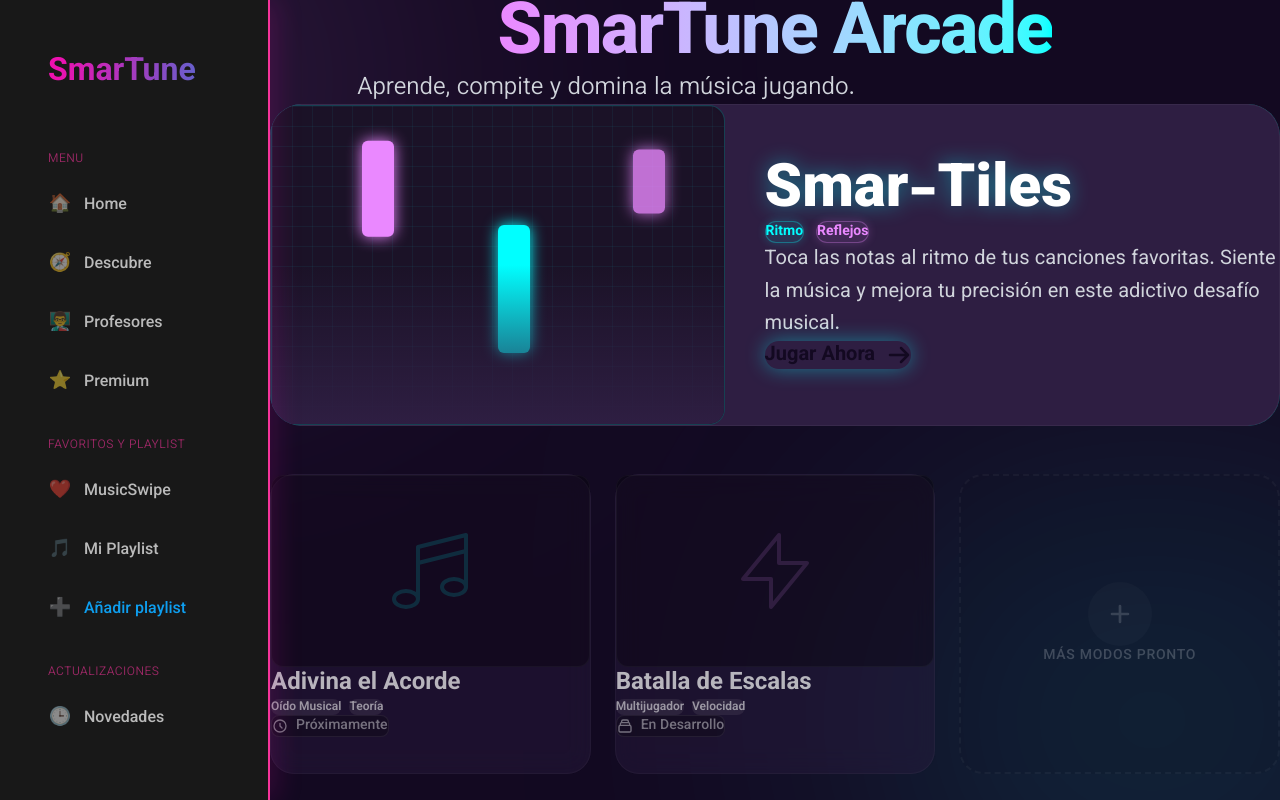
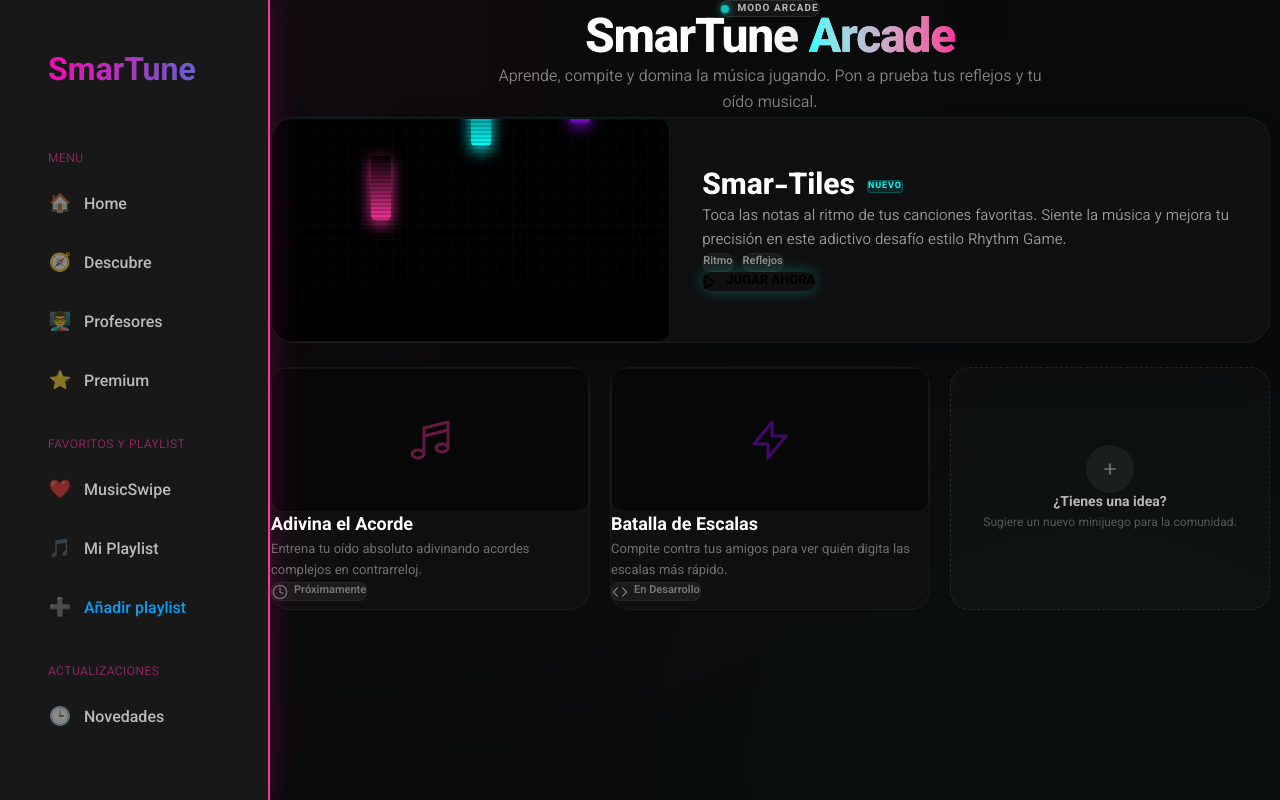
Before and after one commit to smartsystemsinnovation-del/smartune, a Next.js app in the folder web/: page /minijuegos in a window 1280 px wide. Built offline with nearby package versions, Linux system fonts and the light colour scheme; no server answers.

Commit message:
Mejora visual de la página de minijuegos y estilo arcade

```diff
--- a/web/src/app/minijuegos/page.tsx
+++ b/web/src/app/minijuegos/page.tsx
@@ -9,176 +9,176 @@ const containerVariants: Variants = {
   hidden: { opacity: 0 },
   visible: {
     opacity: 1,
-    transition: {
-      staggerChildren: 0.15,
-    },
+    transition: { staggerChildren: 0.1 },
   },
 };
 
 const itemVariants: Variants = {
-  hidden: { y: 20, opacity: 0 },
+  hidden: { y: 15, opacity: 0 },
   visible: {
     y: 0,
     opacity: 1,
-    transition: { type: "spring", stiffness: 100 },
+    transition: { type: "spring", stiffness: 100, damping: 20 },
   },
 };
 
+/* ── Íconos ── */
+const PlayIcon = () => (
+  <svg className="w-4 h-4" fill="none" stroke="currentColor" viewBox="0 0 24 24" strokeWidth="2.5" strokeLinecap="round" strokeLinejoin="round">
+    <polygon points="5 3 19 12 5 21 5 3"></polygon>
+  </svg>
+);
+
+const ClockIcon = () => (
+  <svg className="w-4 h-4" fill="none" stroke="currentColor" viewBox="0 0 24 24" strokeWidth="2" strokeLinecap="round" strokeLinejoin="round">
+    <circle cx="12" cy="12" r="10"></circle><polyline points="12 6 12 12 16 14"></polyline>
+  </svg>
+);
+
+const CodeIcon = () => (
+  <svg className="w-4 h-4" fill="none" stroke="currentColor" viewBox="0 0 24 24" strokeWidth="2" strokeLinecap="round" strokeLinejoin="round">
+    <polyline points="16 18 22 12 16 6"></polyline><polyline points="8 6 2 12 8 18"></polyline>
+  </svg>
+);
+
 export default function ArcadeLobbyPage() {
   return (
-    <div className="min-h-screen bg-[#130921] text-white p-6 md:p-12 overflow-hidden selection:bg-[#ea88ff] selection:text-white relative">
-      {/* Background Ambience (Neon Glows) */}
-      <div className="fixed inset-0 pointer-events-none z-0">
-        <div className="absolute top-[-10%] left-[-10%] w-[40%] h-[40%] bg-[#ea88ff] rounded-full mix-blend-screen filter blur-[150px] opacity-20"></div>
-        <div className="absolute bottom-[-10%] right-[-10%] w-[40%] h-[40%] bg-[#00ffff] rounded-full mix-blend-screen filter blur-[150px] opacity-20"></div>
+    <div className="min-h-screen bg-[#0a0a0a] text-white p-4 sm:p-8 md:p-12 overflow-hidden selection:bg-[#f6339a]/30 selection:text-white relative font-sans">
+
+      {/* ── Background Ambience (Neon Glows sutiles) ── */}
+      <div className="fixed inset-0 pointer-events-none z-0 overflow-hidden">
+        <div className="absolute top-[-20%] left-[-10%] w-[50%] h-[50%] bg-[#f6339a] rounded-full mix-blend-screen filter blur-[200px] opacity-[0.07]"></div>
+        <div className="absolute bottom-[-20%] right-[-10%] w-[50%] h-[50%] bg-[#00ffff] rounded-full mix-blend-screen filter blur-[200px] opacity-[0.05]"></div>
       </div>
 
-      <div className="max-w-7xl mx-auto relative z-10">
-        {/* Hero Section: Título y Subtítulo */}
+      <div className="max-w-[1000px] mx-auto relative z-10">
+
+        {/* ── Hero Section (Proporcionado) ── */}
         <motion.div
           initial={{ opacity: 0, y: -20 }}
           animate={{ opacity: 1, y: 0 }}
-          transition={{ duration: 0.6 }}
-          className="text-center mb-16 mt-8"
+          transition={{ duration: 0.5 }}
+          className="text-center mb-12 mt-4 flex flex-col items-center"
         >
-          <h1 className="text-5xl md:text-7xl font-extrabold tracking-tight mb-4 inline-block text-transparent bg-clip-text bg-gradient-to-r from-[#ea88ff] to-[#00ffff]">
-            SmarTune Arcade
+          <div className="inline-flex items-center gap-2 px-3 py-1 rounded-full bg-white/5 border border-white/10 mb-4">
+            <span className="w-2 h-2 rounded-full bg-[#00ffff] shadow-[0_0_8px_#00ffff] animate-pulse"></span>
+            <span className="text-[10px] uppercase tracking-widest font-bold text-white/70">Modo Arcade</span>
+          </div>
+
+          <h1 className="text-4xl md:text-5xl font-extrabold tracking-tight mb-3 text-transparent bg-clip-text bg-gradient-to-r from-white via-white to-white/50">
+            SmarTune <span className="text-transparent bg-clip-text bg-gradient-to-r from-[#00ffff] to-[#f6339a]">Arcade</span>
           </h1>
-          <p className="text-xl md:text-2xl text-gray-300 font-light max-w-2xl mx-auto">
-            Aprende, compite y domina la música jugando.
+          <p className="text-sm md:text-base text-white/50 font-light max-w-xl mx-auto leading-relaxed">
+            Aprende, compite y domina la música jugando. Pon a prueba tus reflejos y tu oído musical.
           </p>
         </motion.div>
 
-        {/* Contenido Principal con Stagger Animations */}
+        {/* ── Contenido Principal ── */}
         <motion.div
           variants={containerVariants}
           initial="hidden"
           animate="visible"
-          className="flex flex-col gap-12"
+          className="flex flex-col gap-6"
         >
-          {/* Juego Destacado: Smar-Tiles (Hero Card) */}
+          {/* ── Juego Destacado: Smar-Tiles (Tarjeta Horizontal) ── */}
           <motion.div variants={itemVariants}>
-            <div className="relative group rounded-[2rem] p-[2px] overflow-hidden transition-all duration-300">
-              {/* Borde Animado de Neón */}
-              <div className="absolute inset-0 bg-gradient-to-r from-[#00ffff] via-[#ea88ff] to-[#00ffff] opacity-40 blur-sm group-hover:opacity-100 group-hover:blur-md transition-all duration-500 animate-gradient-xy"></div>
+            <div className="relative group rounded-[24px] overflow-hidden bg-[#0f0f0f] border border-white/[0.05] shadow-2xl transition-colors hover:border-white/[0.1]">
 
-              <div className="relative bg-[#2e1e42] bg-opacity-80 backdrop-blur-xl rounded-[2rem] p-8 md:p-12 h-full w-full flex flex-col lg:flex-row items-center gap-10 border border-white/5 shadow-[0_0_30px_rgba(0,255,255,0.1)] group-hover:shadow-[0_0_50px_rgba(0,255,255,0.25)] transition-all duration-300 transform group-hover:-translate-y-2">
+              <div className="flex flex-col md:flex-row items-center p-6 md:p-8 gap-8">
 
-                {/* Visual Representation (Abstract Background) */}
-                <div className="w-full lg:w-[45%] h-64 md:h-80 rounded-2xl bg-black/40 overflow-hidden relative border border-[#00ffff]/20 shadow-inner flex-shrink-0">
-                  {/* Grid overlay */}
-                  <div className="absolute inset-0 bg-[linear-gradient(rgba(0,255,255,0.05)_1px,transparent_1px),linear-gradient(90deg,rgba(0,255,255,0.05)_1px,transparent_1px)] bg-[size:20px_20px]"></div>
+                {/* Visual Representation (Abstract Arcade) */}
+                <div className="w-full md:w-[40%] h-48 md:h-56 rounded-xl bg-black overflow-hidden relative border border-[#00ffff]/10 shadow-inner flex-shrink-0 group-hover:border-[#00ffff]/30 transition-colors duration-500">
+                  {/* Grid overlay & Scanlines */}
+                  <div className="absolute inset-0 bg-[linear-gradient(rgba(0,255,255,0.03)_1px,transparent_1px),linear-gradient(90deg,rgba(0,255,255,0.03)_1px,transparent_1px)] bg-[size:15px_15px]"></div>
+                  <div className="absolute inset-0 bg-[linear-gradient(transparent_50%,rgba(0,0,0,0.2)_50%)] bg-[size:100%_4px] pointer-events-none z-10"></div>
 
-                  {/* Abstract Falling Keys */}
-                  <motion.div
-                    animate={{ y: [0, 100, 0] }}
-                    transition={{ repeat: Infinity, duration: 3, ease: "linear" }}
-                    className="absolute top-0 left-[20%] w-8 h-24 bg-[#ea88ff] rounded-md shadow-[0_0_15px_#ea88ff]"
-                  ></motion.div>
-                  <motion.div
-                    animate={{ y: [-50, 50, -50] }}
-                    transition={{ repeat: Infinity, duration: 4, ease: "linear" }}
-                    className="absolute top-[30%] left-[50%] w-8 h-32 bg-[#00ffff] rounded-md shadow-[0_0_15px_#00ffff]"
-                  ></motion.div>
-                  <motion.div
-                    animate={{ y: [50, -50, 50] }}
-                    transition={{ repeat: Infinity, duration: 2.5, ease: "linear" }}
-                    className="absolute top-[10%] left-[80%] w-8 h-16 bg-[#ea88ff] rounded-md shadow-[0_0_15px_#ea88ff] opacity-80"
-                  ></motion.div>
+                  {/* Abstract Falling Keys (Proporcionadas) */}
+                  <motion.div animate={{ y: [0, 200, 0] }} transition={{ repeat: Infinity, duration: 2.5, ease: "linear" }} className="absolute -top-10 left-[25%] w-5 h-16 bg-gradient-to-b from-[#f6339a]/0 to-[#f6339a] rounded-sm shadow-[0_5px_15px_#f6339a]"></motion.div>
+                  <motion.div animate={{ y: [-100, 150, -100] }} transition={{ repeat: Infinity, duration: 3, ease: "linear" }} className="absolute -top-10 left-[50%] w-5 h-20 bg-gradient-to-b from-[#00ffff]/0 to-[#00ffff] rounded-sm shadow-[0_5px_15px_#00ffff]"></motion.div>
+                  <motion.div animate={{ y: [100, -100, 100] }} transition={{ repeat: Infinity, duration: 2, ease: "linear" }} className="absolute -top-10 left-[75%] w-5 h-12 bg-gradient-to-b from-[#9810fa]/0 to-[#9810fa] rounded-sm shadow-[0_5px_15px_#9810fa] opacity-80"></motion.div>
 
-                  {/* Bottom Fade out */}
-                  <div className="absolute bottom-0 left-0 w-full h-1/2 bg-gradient-to-t from-[#2e1e42] to-transparent"></div>
+                  <div className="absolute bottom-0 left-0 w-full h-1/3 bg-gradient-to-t from-black to-transparent z-10"></div>
                 </div>
 
-                {/* Content */}
-                <div className="w-full lg:w-[55%] flex flex-col items-start text-left">
-                  <h2 className="text-4xl md:text-6xl font-black mb-4 text-white drop-shadow-[0_0_10px_rgba(0,255,255,0.4)]">
+                {/* Contenido Destacado */}
+                <div className="w-full md:w-[60%] flex flex-col items-start text-left">
+                  <h2 className="text-2xl md:text-3xl font-extrabold mb-2 text-white flex items-center gap-3">
                     Smar-Tiles
+                    <span className="px-2 py-0.5 rounded text-[9px] uppercase tracking-widest font-bold bg-[#00ffff]/10 text-[#00ffff] border border-[#00ffff]/20">Nuevo</span>
                   </h2>
-                  <div className="flex flex-wrap gap-3 mb-6">
-                    <span className="px-4 py-1.5 text-sm font-bold text-[#00ffff] bg-[#00ffff]/10 border border-[#00ffff]/30 rounded-full shadow-[0_0_10px_rgba(0,255,255,0.2)]">
-                      Ritmo
-                    </span>
-                    <span className="px-4 py-1.5 text-sm font-bold text-[#ea88ff] bg-[#ea88ff]/10 border border-[#ea88ff]/30 rounded-full shadow-[0_0_10px_rgba(234,136,255,0.2)]">
-                      Reflejos
-                    </span>
-                  </div>
-                  <p className="text-gray-300 text-lg md:text-xl mb-8 leading-relaxed">
-                    Toca las notas al ritmo de tus canciones favoritas. Siente la música y mejora tu precisión en este adictivo desafío musical.
+
+                  <p className="text-white/60 text-sm md:text-[15px] mb-5 leading-relaxed font-light">
+                    Toca las notas al ritmo de tus canciones favoritas. Siente la música y mejora tu precisión en este adictivo desafío estilo Rhythm Game.
                   </p>
 
-                  <Link href="/minijuegos/smar-tiles" className="w-full md:w-auto inline-block">
+                  <div className="flex flex-wrap gap-2 mb-6">
+                    <span className="px-3 py-1 text-[11px] font-semibold text-white/50 bg-white/5 rounded-full border border-white/5">Ritmo</span>
+                    <span className="px-3 py-1 text-[11px] font-semibold text-white/50 bg-white/5 rounded-full border border-white/5">Reflejos</span>
+                  </div>
+
+                  <Link href="/minijuegos/smar-tiles" className="w-full sm:w-auto inline-block">
                     <motion.button
-                      whileHover={{ scale: 1.05 }}
-                      whileTap={{ scale: 0.95 }}
-                      className="w-full md:w-auto px-10 py-5 bg-gradient-to-r from-[#00ffff] to-[#ea88ff] text-[#130921] font-bold text-xl rounded-full transition-transform duration-300 shadow-[0_0_20px_rgba(0,255,255,0.4)] group-hover:shadow-[0_0_30px_rgba(0,255,255,0.6)] flex items-center justify-center gap-3"
+                      whileTap={{ scale: 0.96 }}
+                      className="w-full sm:w-auto px-6 py-2.5 bg-gradient-to-r from-[#00ffff] to-[#00bfff] text-black font-extrabold text-[13px] rounded-full transition-all duration-300 shadow-[0_0_15px_rgba(0,255,255,0.3)] hover:shadow-[0_0_25px_rgba(0,255,255,0.5)] flex items-center justify-center gap-2"
                     >
-                      <span>Jugar Ahora</span>
-                      <svg className="w-6 h-6" fill="none" stroke="currentColor" viewBox="0 0 24 24"><path strokeLinecap="round" strokeLinejoin="round" strokeWidth="2.5" d="M14 5l7 7m0 0l-7 7m7-7H3"></path></svg>
+                      <PlayIcon />
+                      JUGAR AHORA
                     </motion.button>
                   </Link>
                 </div>
-
               </div>
             </div>
           </motion.div>
 
-          {/* Cuadrícula de Otros Juegos (Grid Section) */}
-          <div className="grid grid-cols-1 md:grid-cols-3 gap-6">
+          {/* ── Cuadrícula de Otros Juegos ── */}
+          <div className="grid grid-cols-1 sm:grid-cols-2 lg:grid-cols-3 gap-5">
 
             {/* Juego 2: Adivina el Acorde */}
-            <motion.div variants={itemVariants}>
-              <div className="h-full bg-[#2e1e42]/60 backdrop-blur-md rounded-[1.5rem] p-6 border border-white/5 opacity-70 flex flex-col group transition-all duration-300 hover:border-white/10">
-                <div className="w-full h-48 bg-black/40 rounded-xl mb-6 flex items-center justify-center border border-white/5 relative overflow-hidden">
-                  <div className="absolute inset-0 flex items-center justify-center opacity-20">
-                     <svg className="w-24 h-24 text-[#00ffff]" fill="none" stroke="currentColor" viewBox="0 0 24 24"><path strokeLinecap="round" strokeLinejoin="round" strokeWidth="1" d="M9 19V6l12-3v13M9 19c0 1.105-1.343 2-3 2s-3-.895-3-2 1.343-2 3-2 3 .895 3 2zm12-3c0 1.105-1.343 2-3 2s-3-.895-3-2 1.343-2 3-2 3 .895 3 2zM9 10l12-3"></path></svg>
+            <motion.div variants={itemVariants} className="h-full">
+              <div className="h-full bg-[#0f0f0f] rounded-[20px] p-5 border border-white/[0.05] flex flex-col group transition-all duration-300 hover:border-white/[0.1] hover:bg-[#151515]">
+                <div className="w-full h-36 bg-black/50 rounded-xl mb-4 flex items-center justify-center border border-white/5 relative overflow-hidden group-hover:border-[#f6339a]/20 transition-colors">
+                  <div className="absolute inset-0 flex items-center justify-center">
+                    <svg className="w-12 h-12 text-[#f6339a] opacity-40 group-hover:opacity-80 transition-opacity group-hover:scale-110 duration-500" fill="none" stroke="currentColor" viewBox="0 0 24 24"><path strokeLinecap="round" strokeLinejoin="round" strokeWidth="1.5" d="M9 19V6l12-3v13M9 19c0 1.105-1.343 2-3 2s-3-.895-3-2 1.343-2 3-2 3 .895 3 2zm12-3c0 1.105-1.343 2-3 2s-3-.895-3-2 1.343-2 3-2 3 .895 3 2zM9 10l12-3"></path></svg>
                   </div>
                 </div>
-                <h3 className="text-2xl font-bold text-white mb-3">Adivina el Acorde</h3>
-                <div className="flex flex-wrap gap-2 mb-6">
-                  <span className="px-3 py-1 text-xs font-semibold text-white/80 bg-white/10 rounded-full">Oído Musical</span>
-                  <span className="px-3 py-1 text-xs font-semibold text-white/80 bg-white/10 rounded-full">Teoría</span>
-                </div>
+                <h3 className="text-lg font-bold text-white mb-1.5">Adivina el Acorde</h3>
+                <p className="text-[13px] text-white/40 mb-4 line-clamp-2 leading-relaxed">Entrena tu oído absoluto adivinando acordes complejos en contrarreloj.</p>
                 <div className="mt-auto">
-                  <div className="inline-flex items-center gap-2 px-4 py-2 bg-black/30 text-white/60 font-medium text-sm rounded-lg border border-white/10">
-                    <svg className="w-4 h-4" fill="none" stroke="currentColor" viewBox="0 0 24 24"><path strokeLinecap="round" strokeLinejoin="round" strokeWidth="2" d="M12 8v4l3 3m6-3a9 9 0 11-18 0 9 9 0 0118 0z"></path></svg>
-                    Próximamente
+                  <div className="inline-flex items-center gap-1.5 px-3 py-1.5 bg-white/5 text-white/40 font-semibold text-[11px] rounded-lg border border-white/5">
+                    <ClockIcon /> Próximamente
                   </div>
                 </div>
               </div>
             </motion.div>
 
             {/* Juego 3: Batalla de Escalas */}
-            <motion.div variants={itemVariants}>
-              <div className="h-full bg-[#2e1e42]/60 backdrop-blur-md rounded-[1.5rem] p-6 border border-white/5 opacity-70 flex flex-col group transition-all duration-300 hover:border-white/10">
-                <div className="w-full h-48 bg-black/40 rounded-xl mb-6 flex items-center justify-center border border-white/5 relative overflow-hidden">
-                   <div className="absolute inset-0 flex items-center justify-center opacity-20">
-                      <svg className="w-24 h-24 text-[#ea88ff]" fill="none" stroke="currentColor" viewBox="0 0 24 24"><path strokeLinecap="round" strokeLinejoin="round" strokeWidth="1" d="M13 10V3L4 14h7v7l9-11h-7z"></path></svg>
-                   </div>
+            <motion.div variants={itemVariants} className="h-full">
+              <div className="h-full bg-[#0f0f0f] rounded-[20px] p-5 border border-white/[0.05] flex flex-col group transition-all duration-300 hover:border-white/[0.1] hover:bg-[#151515]">
+                <div className="w-full h-36 bg-black/50 rounded-xl mb-4 flex items-center justify-center border border-white/5 relative overflow-hidden group-hover:border-[#9810fa]/20 transition-colors">
+                  <div className="absolute inset-0 flex items-center justify-center">
+                    <svg className="w-12 h-12 text-[#9810fa] opacity-40 group-hover:opacity-80 transition-opacity group-hover:scale-110 duration-500" fill="none" stroke="currentColor" viewBox="0 0 24 24"><path strokeLinecap="round" strokeLinejoin="round" strokeWidth="1.5" d="M13 10V3L4 14h7v7l9-11h-7z"></path></svg>
+                  </div>
                 </div>
-                <h3 className="text-2xl font-bold text-white mb-3">Batalla de Escalas</h3>
-                <div className="flex flex-wrap gap-2 mb-6">
-                  <span className="px-3 py-1 text-xs font-semibold text-white/80 bg-white/10 rounded-full">Multijugador</span>
-                  <span className="px-3 py-1 text-xs font-semibold text-white/80 bg-white/10 rounded-full">Velocidad</span>
-                </div>
+                <h3 className="text-lg font-bold text-white mb-1.5">Batalla de Escalas</h3>
+                <p className="text-[13px] text-white/40 mb-4 line-clamp-2 leading-relaxed">Compite contra tus amigos para ver quién digita las escalas más rápido.</p>
                 <div className="mt-auto">
-                  <div className="inline-flex items-center gap-2 px-4 py-2 bg-black/30 text-white/60 font-medium text-sm rounded-lg border border-white/10">
-                    <svg className="w-4 h-4" fill="none" stroke="currentColor" viewBox="0 0 24 24"><path strokeLinecap="round" strokeLinejoin="round" strokeWidth="2" d="M19 11H5m14 0a2 2 0 012 2v6a2 2 0 01-2 2H5a2 2 0 01-2-2v-6a2 2 0 012-2m14 0V9a2 2 0 00-2-2M5 11V9a2 2 0 012-2m0 0V5a2 2 0 012-2h6a2 2 0 012 2v2M7 7h10"></path></svg>
-                    En Desarrollo
+                  <div className="inline-flex items-center gap-1.5 px-3 py-1.5 bg-white/5 text-white/40 font-semibold text-[11px] rounded-lg border border-white/5">
+                    <CodeIcon /> En Desarrollo
                   </div>
                 </div>
               </div>
             </motion.div>
 
-            {/* Espacio extra (opcional) para equilibrio visual de las 3 columnas en Desktop */}
-             <motion.div variants={itemVariants}>
-               <div className="h-full min-h-[300px] bg-black/10 rounded-[1.5rem] p-6 border-2 border-dashed border-white/10 opacity-40 flex items-center justify-center flex-col text-center transition-all duration-300 hover:opacity-60">
-                 <div className="w-16 h-16 rounded-full bg-white/5 flex items-center justify-center mb-4">
-                   <svg className="w-8 h-8 text-white/40" fill="none" stroke="currentColor" viewBox="0 0 24 24"><path strokeLinecap="round" strokeLinejoin="round" strokeWidth="2" d="M12 6v6m0 0v6m0-6h6m-6 0H6"></path></svg>
-                 </div>
-                 <span className="text-white/50 font-medium tracking-wider text-sm uppercase">Más Modos Pronto</span>
-               </div>
-             </motion.div>
+            {/* Tarjeta de Sugerencias (Equilibrio visual) */}
+            <motion.div variants={itemVariants} className="h-full">
+              <div className="h-full bg-white/[0.02] rounded-[20px] p-5 border border-dashed border-white/10 flex flex-col items-center justify-center text-center transition-all duration-300 hover:bg-white/[0.04]">
+                <div className="w-12 h-12 rounded-full bg-white/5 flex items-center justify-center mb-3">
+                  <svg className="w-5 h-5 text-white/40" fill="none" stroke="currentColor" viewBox="0 0 24 24"><path strokeLinecap="round" strokeLinejoin="round" strokeWidth="2" d="M12 6v6m0 0v6m0-6h6m-6 0H6"></path></svg>
+                </div>
+                <h3 className="text-[14px] font-bold text-white/70 mb-1">¿Tienes una idea?</h3>
+                <p className="text-[12px] text-white/30 px-2">Sugiere un nuevo minijuego para la comunidad.</p>
+              </div>
+            </motion.div>
 
           </div>
         </motion.div>
```
